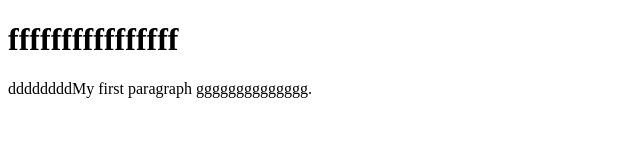
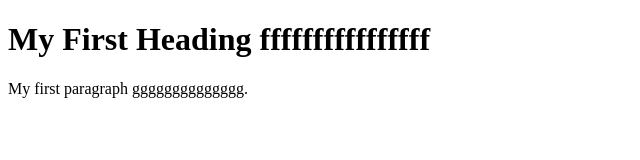
Before and after one commit to veera662/firstgitrepo, a plain HTML site: page index.html in a window 1280 px wide. Shown: the whole page, without its empty margins (0-640 px from the left). Drawn offline with Linux system fonts and the light colour scheme.

Commit message:
Revert "added 2nd quote"
This reverts commit 942991564c9963a05374f4879c25438aabec03ac.

```diff
--- a/index.html
+++ b/index.html
@@ -2,9 +2,8 @@
 <html>
 <body>
 
-<h1> ffffffffffffffff</h1>
-<p>
-ddddddddMy first paragraph gggggggggggggg.</p>
+<h1>My First Heading ffffffffffffffff</h1>
+<p>My first paragraph gggggggggggggg.</p>
 
 </body>
 </html>
```
